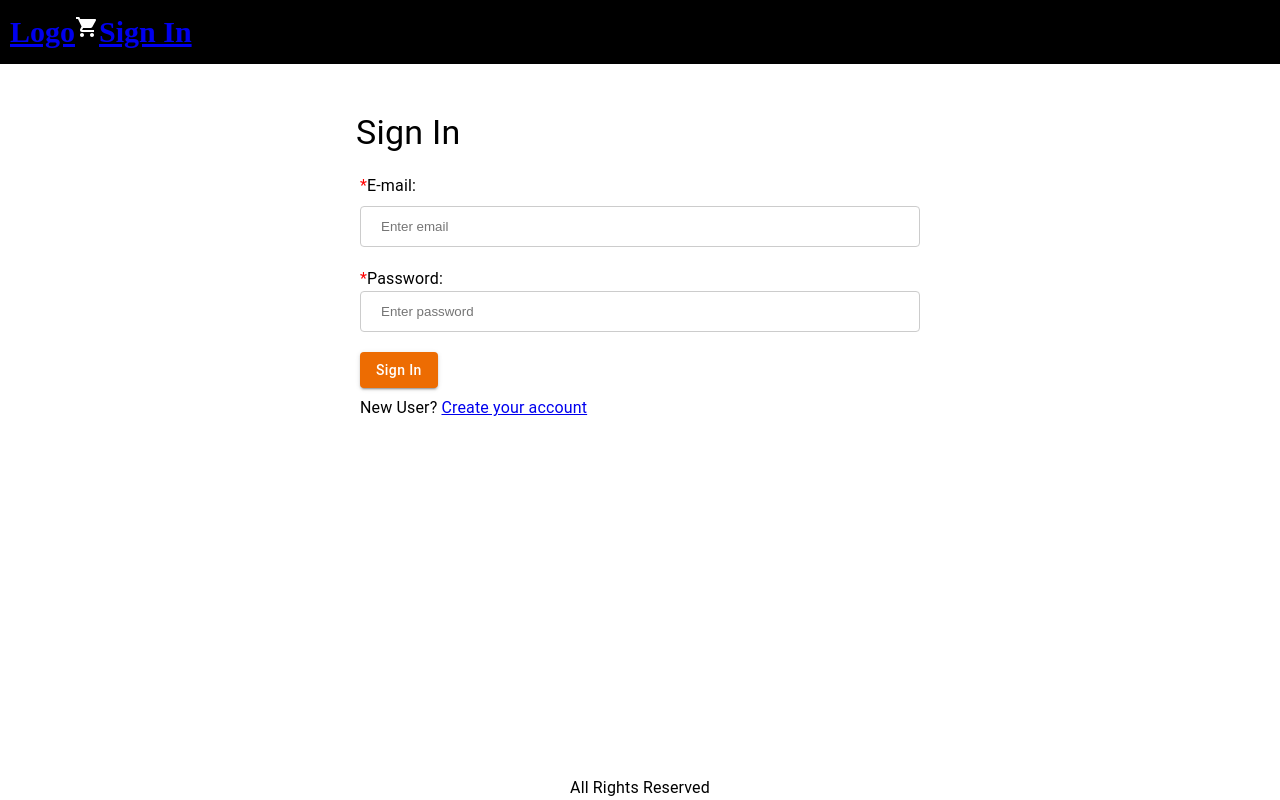
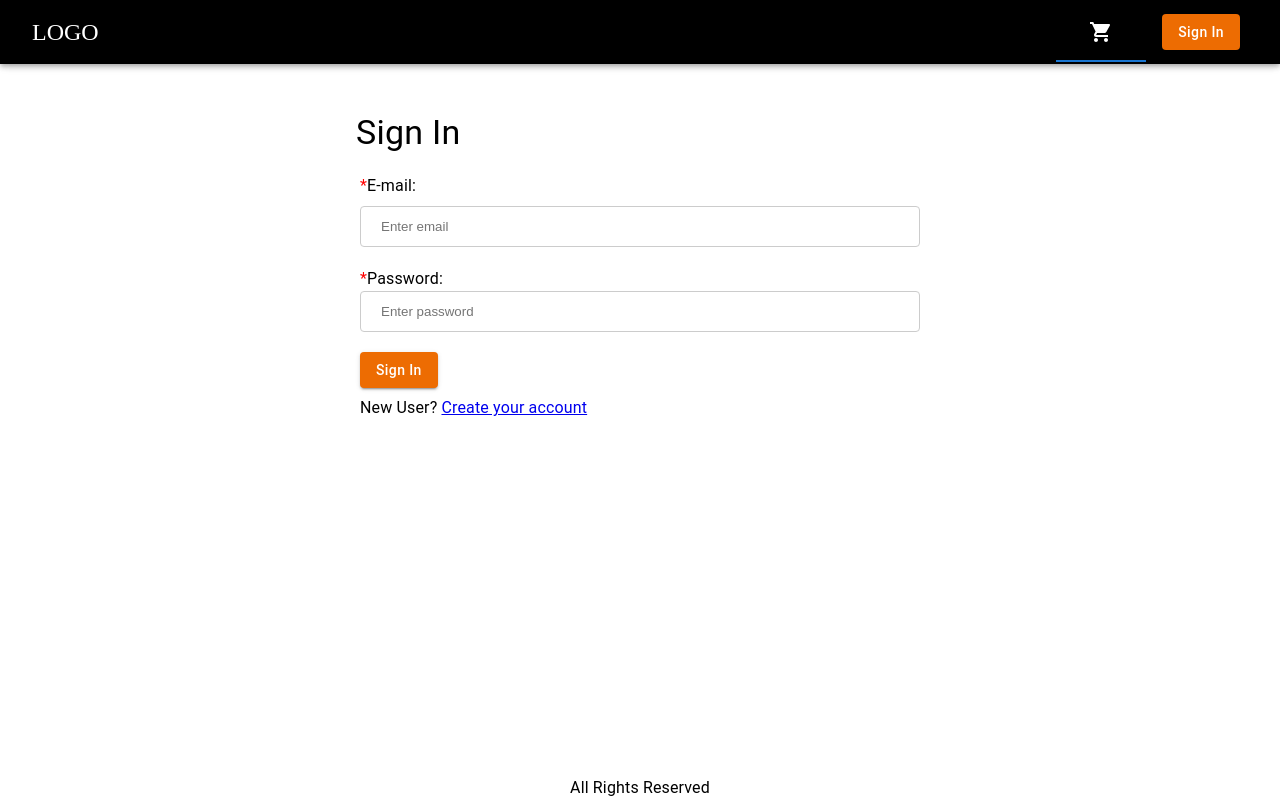
Before and after one commit to kushwaha971/E-commerce, a React (Create React App) app in the folder frontend/: page /signin in a window 1280 px wide. Built offline with nearby package versions, Linux system fonts and the light colour scheme.

Commit message:
Header-Component

```diff
--- a/frontend/src/App.css
+++ b/frontend/src/App.css
@@ -1,11 +1,4 @@
-.header {
-  background-color: black;
-  display: flex;
-  color: white;
-  padding: 15px 10px;
-  font-weight: bold;
-  font-size: 30px;
-}
+
 .container {
   display: flex;
   flex-direction: column;
@@ -13,5 +6,5 @@
 }
 main {
   flex: 1;
-  margin-top: 2rem;
+  margin-top: 6rem;
 }
--- a/frontend/src/App.js
+++ b/frontend/src/App.js
@@ -1,12 +1,12 @@
 import React, { useContext } from "react";
 import "./App.css";
-import { BrowserRouter, Link, Route, Routes } from "react-router-dom";
+import { BrowserRouter, Route, Routes } from "react-router-dom";
 import HomeScreen from "./screens/HomeScreen";
 import { ToastContainer } from "react-toastify";
 import "react-toastify/dist/ReactToastify.css";
 import ProductScreen from "./screens/ProductScreen";
-import { Badge, Stack, Typography } from "@mui/material";
-import ShoppingCartIcon from "@mui/icons-material/ShoppingCart";
+import { Typography } from "@mui/material";
+// import ShoppingCartIcon from "@mui/icons-material/ShoppingCart";
 import { Store } from "./context/Store";
 import CartScreen from "./screens/CartScreen";
 import SignInScreen from "./screens/SignInScreen";
@@ -17,6 +17,7 @@ import PlaceOrderScreen from "./screens/PlaceOrderScreen";
 import OrderScreen from "./screens/OrderScreen";
 import OrderHistoryScreen from "./screens/OrderHistoryScreen";
 import ProfileScreen from "./screens/ProfileScreen";
+import NavigationBar from "./header/NavigationBar";
 
 function App() {
   const { state, dispatch: contextDispatch } = useContext(Store);
@@ -26,7 +27,7 @@ function App() {
     localStorage.removeItem("userInfo");
     localStorage.removeItem("shippingAddress");
     localStorage.removeItem("paymentMethod");
-    window.location.href='/signin'
+    window.location.href = "/signin";
   };
   return (
     <React.Fragment>
@@ -34,30 +35,7 @@ function App() {
         <BrowserRouter>
           <ToastContainer position="bottom-center" limit={1} />
           <header>
-            <div className="header">
-              <Link to="/">Logo</Link>
-              <Link to="/cart">
-                <Stack aria-label="cart">
-                  <Badge
-                    badgeContent={cart.cartItems.reduce(
-                      (acc, curr) => acc + curr.quantity,
-                      0
-                    )}
-                    color="secondary"
-                  >
-                    <ShoppingCartIcon sx={{ color: "white" }} />
-                  </Badge>
-                </Stack>
-              </Link>
-              {userInfo ? (
-                <>
-                  <Typography>{userInfo.name}</Typography>{" "}
-                  <Typography onClick={SignOutHandler}>Sign Out</Typography>
-                </>
-              ) : (
-                <Link to="/signin">Sign In</Link>
-              )}
-            </div>
+            <NavigationBar />
           </header>
 
           <main>
@@ -72,7 +50,7 @@ function App() {
               <Route path="/payment" element={<PaymentMethodScreen />} />
               <Route path="/placeorder" element={<PlaceOrderScreen />} />
               <Route path="/order/:id" element={<OrderScreen />} />
-              <Route path="/order-history" element={<OrderHistoryScreen/>}/>
+              <Route path="/order-history" element={<OrderHistoryScreen />} />
             </Routes>
           </main>
           <footer>
--- /dev/null
+++ b/frontend/src/header/NavigationBar.js
@@ -0,0 +1,121 @@
+import {
+  AppBar,
+  Badge,
+  Box,
+  Button,
+  IconButton,
+  Stack,
+  Tab,
+  Tabs,
+  Toolbar,
+  Typography,
+  // useMediaQuery,
+  // useTheme,
+} from "@mui/material";
+import React, { useContext } from "react";
+import { Link } from "react-router-dom";
+import { Store } from "../context/Store";
+import ShoppingCartIcon from "@mui/icons-material/ShoppingCart";
+import UserMenu from "./UserMenu";
+import KeyboardArrowDownIcon from "@mui/icons-material/KeyboardArrowDown";
+// import MenuIcon from "@mui/icons-material/Menu";
+
+function NavigationBar() {
+  const { state, dispatch: contextDispatch } = useContext(Store);
+  const [value, setValue] = React.useState("cart");
+  const { cart, userInfo } = state;
+  // const theme = useTheme();
+  // const isMatch = useMediaQuery(theme.breakpoints.down("md"));
+
+  const SignOutHandler = () => {
+    contextDispatch({ type: "USER_SIGNOUT" });
+    localStorage.removeItem("userInfo");
+    localStorage.removeItem("shippingAddress");
+    localStorage.removeItem("paymentMethod");
+    window.location.href = "/signin";
+  };
+
+  const [menu, setMenu] = React.useState(null);
+  const handleOpenMenu = (e) => setMenu(e.currentTarget);
+  const handleCloseMenu = () => setMenu(false);
+
+  return (
+    <React.Fragment>
+      <Box sx={{ flexGrow: 1 }}>
+        <AppBar position="fixed" sx={{ background: "black" }}>
+          <Toolbar>
+            <IconButton sx={{ color: "white" }} component={Link} to="/">
+              LOGO
+            </IconButton>
+
+            <>
+              <Tabs
+                sx={{ marginLeft: "auto" }}
+                value={value}
+                onChange={(e, val) => setValue(val)}
+              >
+                <Tab
+                  value="cart"
+                  label={
+                    <Link to="/cart">
+                      <Stack aria-label="cart">
+                        <Badge
+                          badgeContent={cart.cartItems.reduce(
+                            (acc, curr) => acc + curr.quantity,
+                            0
+                          )}
+                          color="secondary"
+                        >
+                          <ShoppingCartIcon sx={{ color: "white" }} />
+                        </Badge>
+                      </Stack>
+                    </Link>
+                  }
+                />
+                <Tab
+                  value="userProfile"
+                  label={
+                    userInfo ? (
+                      <>
+                        <Typography
+                          id="basic-button"
+                          onClick={handleOpenMenu}
+                          sx={{ color: "white" }}
+                        >
+                          {userInfo.name}{" "}
+                          <KeyboardArrowDownIcon
+                            sx={{
+                              verticalAlign: "middle",
+                              marginLeft: "-8px",
+                            }}
+                          />
+                        </Typography>{" "}
+                        <UserMenu
+                          menu={menu}
+                          handleCloseMenu={handleCloseMenu}
+                          SignOutHandler={SignOutHandler}
+                        />
+                      </>
+                    ) : (
+                      <Button
+                        component={Link}
+                        to="/signin"
+                        variant="contained"
+                        color="warning"
+                        sx={{ color: "white", textTransform: "capitalize" }}
+                      >
+                        Sign In
+                      </Button>
+                    )
+                  }
+                />
+              </Tabs>
+            </>
+          </Toolbar>
+        </AppBar>
+      </Box>
+    </React.Fragment>
+  );
+}
+
+export default NavigationBar;
--- /dev/null
+++ b/frontend/src/header/UserMenu.js
@@ -0,0 +1,29 @@
+import { Divider, Menu, MenuItem } from "@mui/material";
+import React from "react";
+import { Link } from "react-router-dom";
+
+function UserMenu(props) {
+  const { menu, handleCloseMenu, SignOutHandler } = props;
+
+  return (
+    <React.Fragment>
+      {" "}
+      <Menu anchorEl={menu} open={Boolean(menu)} onClose={handleCloseMenu}>
+        <MenuItem onClick={handleCloseMenu} component={Link} to="/userprofile">
+          User Profile
+        </MenuItem>
+        <MenuItem
+          onClick={handleCloseMenu}
+          component={Link}
+          to="/order-history"
+        >
+          Order History
+        </MenuItem>
+        <Divider />
+        <MenuItem onClick={SignOutHandler}>Sign Out</MenuItem>
+      </Menu>
+    </React.Fragment>
+  );
+}
+
+export default UserMenu;
```
